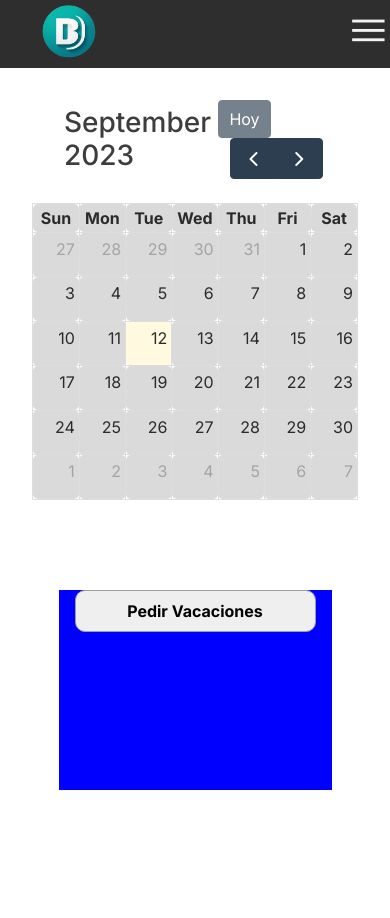
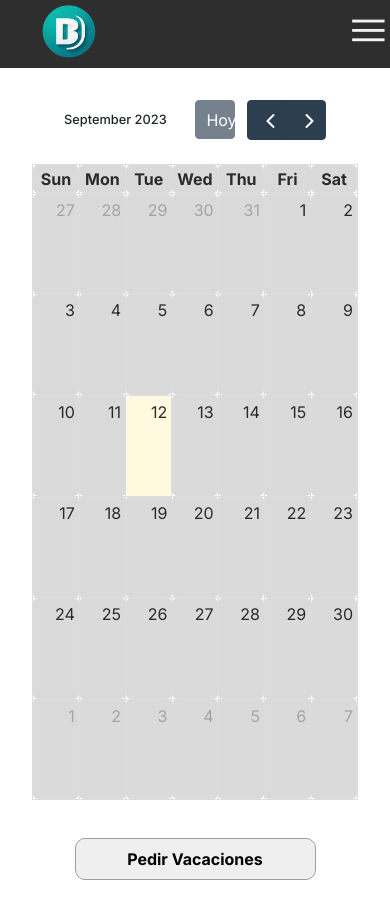
Before and after one commit to DylanselET32/becation, a React (Vite) app in the folder frontend/: page /calendar in a window 390 px wide. Shown: the top 918 px of the page. Before the commit the page ends 870 px from the top, so only its background shows below. Built offline with nearby package versions, Linux system fonts and the light colour scheme.

Commit message:
responsive main view finished

```diff
--- a/frontend/package.json
+++ b/frontend/package.json
@@ -18,6 +18,7 @@
     "@fullcalendar/timegrid": "^6.1.8",
     "@fullcalendar/timeline": "^6.1.8",
     "bootstrap": "^5.3.1",
+    "npm": "^10.1.0",
     "react": "^18.2.0",
     "react-dom": "^18.2.0",
     "react-router-dom": "^6.15.0"
--- a/frontend/src/App.jsx
+++ b/frontend/src/App.jsx
@@ -26,7 +26,7 @@ function App() {
         <Routes>
 
 
-            {/* <Route exact path="/" element={<Login auth={auth} />}/> */}
+            <Route exact path="/" element={<Login auth={auth} />}/>
             <Route exact path="/login" element={<Login auth={auth} />}/>
             <Route path="/calendar" element={<Calendar />}/>
             <Route path="/register" element={<Register />}/>
--- a/frontend/src/pages/Calendar.jsx
+++ b/frontend/src/pages/Calendar.jsx
@@ -104,7 +104,7 @@ export default function Calendar(){
                         editable={true}
                         eventClick={handleEventClick}
                         dayMaxEventRows={true}
-                        height="400px"
+                        height="700px"
                         views= {{
                             timeGridMonth: {
                               dayMaxEventRows: 2 // adjust to 6 only for timeGridWeek/timeGridDay
--- a/frontend/src/stylesheets/calendar.css
+++ b/frontend/src/stylesheets/calendar.css
@@ -2,7 +2,8 @@
     /* background-color: #333; */
     border-radius: 5px;
     padding: 0 2rem;
-    color: rgb(61, 61, 61);
+    /* color: rgb(167, 47, 47); */
+    font-size: 1rem;
   }
 
 
@@ -44,6 +45,7 @@
 .calendar_section{
     width: 70vw;
     padding: 2rem 2rem 4rem 2rem;
+    height: 700px !important;
 }
 
 main{
@@ -96,14 +98,6 @@ main{
     width: 100%;
 }
 
-.custom-event{
-    background: rgb(179, 86, 197);
-    padding: 2px;
-    border-radius: 10px;
-    font-size: 1rem;
-
-}
-
 
 @media screen and (max-width: 730px) {
   main{
@@ -116,9 +110,14 @@ main{
     width: 70%;
     /* background: red; */
     transform: translateY(-5rem);
-    background: blue;
+    /* background: blue; */
     height: 200px;
     padding: none;
+    margin: 150px 0 0 0;
+    display: flex;
+    justify-content: center;
+    align-items: center;
+
   }
 
   /* .form_vacation_container{
@@ -139,4 +138,27 @@ main{
     height: 400px;
   }
 
+  .fc-toolbar-title{
+    /* background: red; */
+    font-size: .8rem !important;
+  }
+
+  /* .fc-toolbar-chunk{
+    width: 100px;
+    background: #00B295;
+  } */
+
+
+  .fc-button-primary{
+    /* background: red !important; */
+    width: 40px;
+    display: flex;
+    justify-content: center;
+    padding: none !important;
+  }
+
+  .fc-icon-chevron-right{
+    justify-content: center;
+  }
+
 }
--- a/frontend/src/stylesheets/formVacation.css
+++ b/frontend/src/stylesheets/formVacation.css
@@ -9,6 +9,7 @@
     align-items: start;
     /* background: red; */
     /* transition: .3s; */
+    /* background: green; */
 }
 
 
@@ -93,5 +94,10 @@
     .form{
         width: 8rem ;
         font-size: .8rem;
+        height: 100%;
+        /* background: red; */
+        margin-top: 20px;
+        display: flex;
+
     }
 }
--- a/frontend/src/stylesheets/header.css
+++ b/frontend/src/stylesheets/header.css
@@ -105,15 +105,22 @@
         justify-content: space-around;
         align-items: center;
         animation: menu .3s;
+        z-index: 1000;
     }
 
     .header .menu_responsive .routes_links_container_responsive li{
         list-style: none;
+        width: 100%;
+        text-align: center;
     }
 
     .header .menu_responsive .routes_links_container_responsive li a{
      color: #f2f2f2;
      text-decoration: none;
+    }
+
+    .header .menu_responsive .routes_links_container_responsive li:hover{
+        /* background: red; */
     }
 
     .logo_burger{
```
Also changed, not shown: 1 other file (tests, documents, lock files or other folders).
